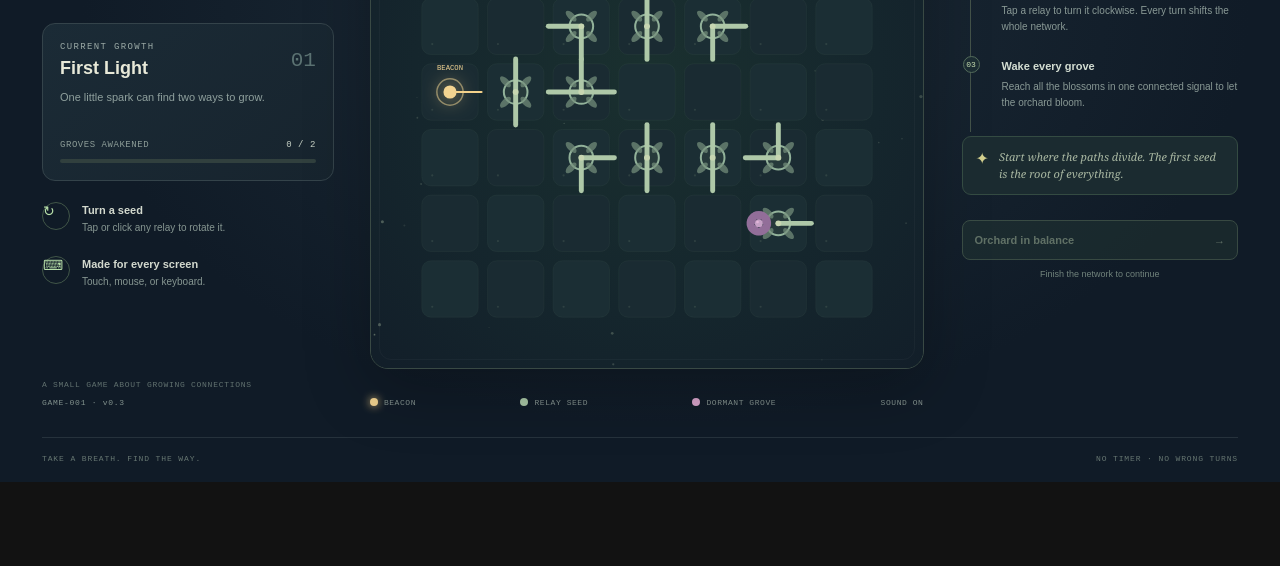
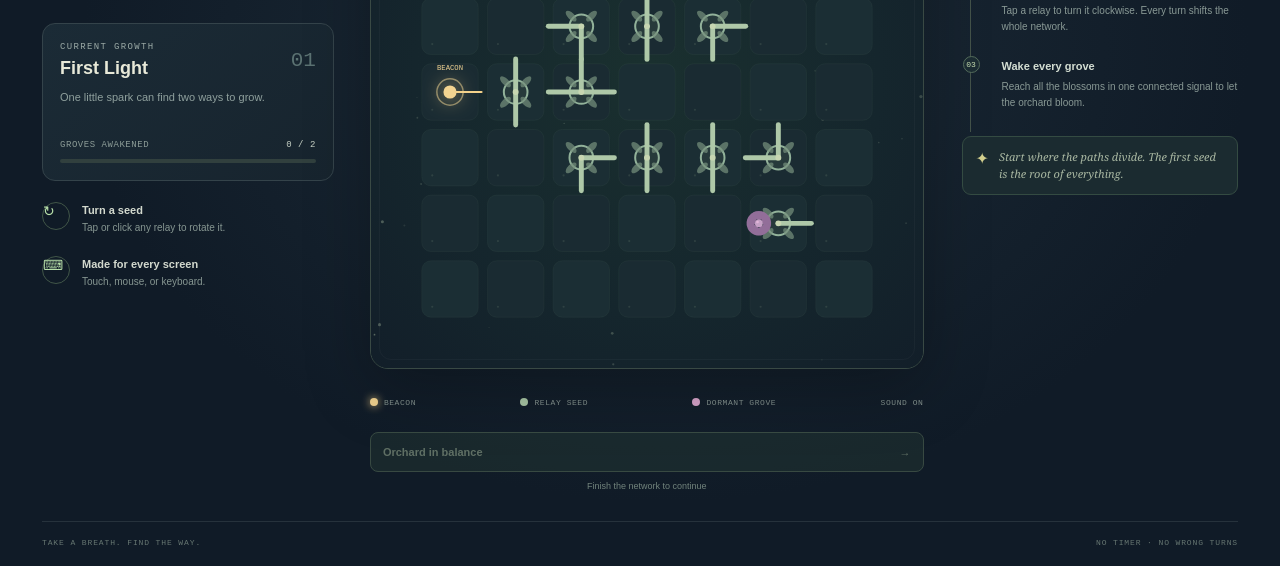
Before and after one commit to navoforge/Signal-Orchard, a plain HTML site: page index.html in a window 1280 px wide. Shown: the part 340-906 px from the top of the page. Before the commit the page ends 822 px from the top, so only its background shows below. Drawn offline with Linux system fonts and the light colour scheme.

Commit message:
Remove edition text from the game description

```diff
--- a/index.html
+++ b/index.html
@@ -24,14 +24,14 @@
         </div>
         <div class="controls-note"><span class="note-icon">↻</span><div><b>Turn a seed</b><span>Tap or click any relay to rotate it.</span></div></div>
         <div class="controls-note"><span class="note-icon">⌨</span><div><b>Made for every screen</b><span>Touch, mouse, or keyboard.</span></div></div>
-        <div class="left-bottom"><span class="edition">A SMALL GAME ABOUT GROWING CONNECTIONS</span><span class="game-id">GAME-001 · v0.3</span></div>
       </aside>
       <section class="board-column" aria-label="Puzzle board">
         <div class="board-top"><div class="stage-label"><span class="live-dot"></span><span id="stageLabel">ORCHARD 01 / 100</span></div><div class="board-tools"><span id="moveCount">0 turns</span><button id="levelPickerBtn" class="text-btn" aria-label="Choose an unlocked level">▦ <span>Levels</span></button><button id="resetBtn" class="text-btn">↻ <span>Reset</span></button></div></div>
         <div class="board-frame"><canvas id="game" aria-label="Signal Orchard game board. Use arrow keys to move between relays, Enter or Space to rotate." tabindex="0"></canvas><div id="toast" class="toast" aria-live="polite"></div><div id="overlay" class="overlay hidden"></div></div>
         <div class="board-footer"><span><i class="legend-source"></i> BEACON</span><span><i class="legend-relay"></i> RELAY SEED</span><span><i class="legend-grove"></i> DORMANT GROVE</span><span id="audioHint">SOUND ON</span></div>
+        <div class="next-level"><button id="nextBtn" class="primary-btn" disabled>Orchard in balance <span>→</span></button><span>Finish the network to continue</span></div>
       </section>
-      <aside class="side-panel right-panel"><div class="eyebrow">THE FIELD GUIDE</div><h2>Follow the<br><em>feeling.</em></h2><div class="field-guide"><div class="guide-step"><span class="step-no">01</span><div><b>Read the paths</b><p>Each seed has little openings. Light can only travel through an opening that meets another.</p></div></div><div class="guide-step"><span class="step-no">02</span><div><b>Turn toward life</b><p>Tap a relay to turn it clockwise. Every turn shifts the whole network.</p></div></div><div class="guide-step"><span class="step-no">03</span><div><b>Wake every grove</b><p>Reach all the blossoms in one connected signal to let the orchard bloom.</p></div></div></div><div class="field-tip"><span>✦</span><p id="tipText">A quiet eye often sees the path before a busy hand does.</p></div><div class="next-level"><button id="nextBtn" class="primary-btn" disabled>Orchard in balance <span>→</span></button><span>Finish the network to continue</span></div></aside>
+      <aside class="side-panel right-panel"><div class="eyebrow">THE FIELD GUIDE</div><h2>Follow the<br><em>feeling.</em></h2><div class="field-guide"><div class="guide-step"><span class="step-no">01</span><div><b>Read the paths</b><p>Each seed has little openings. Light can only travel through an opening that meets another.</p></div></div><div class="guide-step"><span class="step-no">02</span><div><b>Turn toward life</b><p>Tap a relay to turn it clockwise. Every turn shifts the whole network.</p></div></div><div class="guide-step"><span class="step-no">03</span><div><b>Wake every grove</b><p>Reach all the blossoms in one connected signal to let the orchard bloom.</p></div></div></div><div class="field-tip"><span>✦</span><p id="tipText">A quiet eye often sees the path before a busy hand does.</p></div></aside>
     </section>
     <footer class="page-footer"><span>TAKE A BREATH. FIND THE WAY.</span><span>NO TIMER · NO WRONG TURNS</span></footer>
   </main>
```
